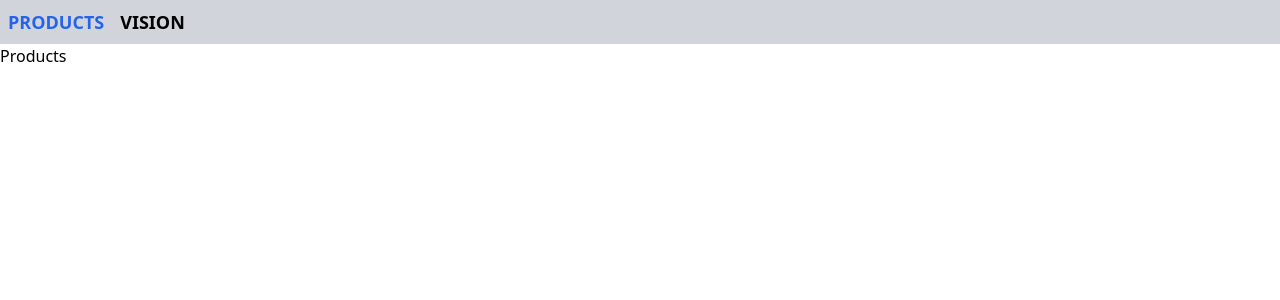
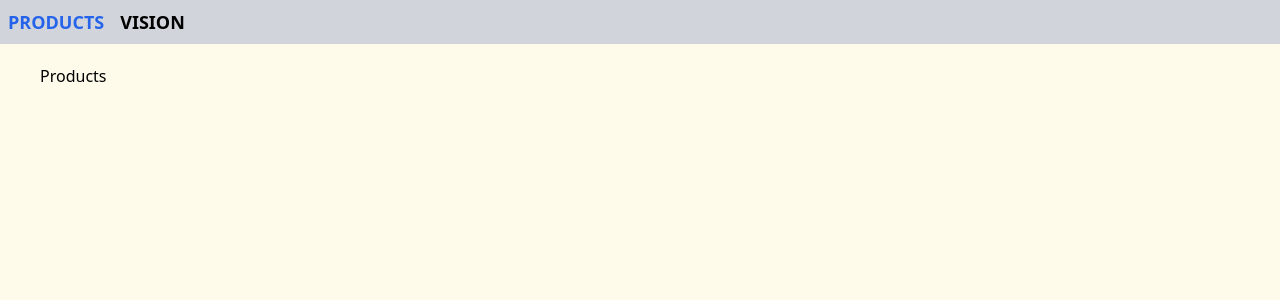
Before and after one commit to DonatasKanisauskas/dkanisauskas, a React (Create React App) app in the folder eshop/: page / in a window 1280 px wide. Shown: the top 300 px of the page. Built offline with nearby package versions, Linux system fonts and the light colour scheme.

Commit message:
navbar pading and background color

```diff
--- a/eshop/public/index.html
+++ b/eshop/public/index.html
@@ -6,7 +6,7 @@
     <meta name="viewport" content="width=device-width, initial-scale=1" />
     <title>EShop</title>
   </head>
-  <body class="font-sans">
+  <body class="font-sans bg-yellow-50">
     <noscript>You need to enable JavaScript to run this app.</noscript>
     <div id="root"></div>
 
--- a/eshop/src/App.jsx
+++ b/eshop/src/App.jsx
@@ -9,7 +9,7 @@ function App() {
     <header>
       <NavBar />
     </header>
-    <main>
+    <main className="p-10 pt-5">
         <Switch>
           <Route path="/vision">
             <Vision />
```
